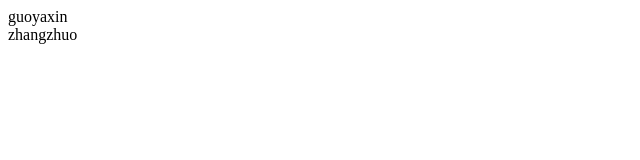
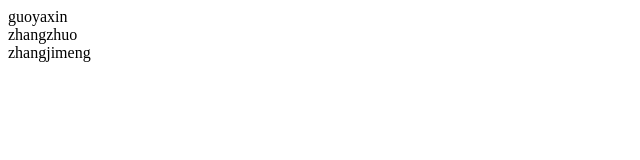
Before and after one commit to guoyaxin666/1806, a plain HTML site: page index/index.html in a window 1280 px wide. Shown: the whole page, without its empty margins (0-640 px from the left). Drawn offline with Linux system fonts and the light colour scheme.

Commit message:
Update index.html

```diff
--- a/index/index.html
+++ b/index/index.html
@@ -9,5 +9,8 @@
 	<div>
 		zhangzhuo
 	</div>
+	<div>
+		zhangjimeng
+	</div>
 </body>
 </html>
```
